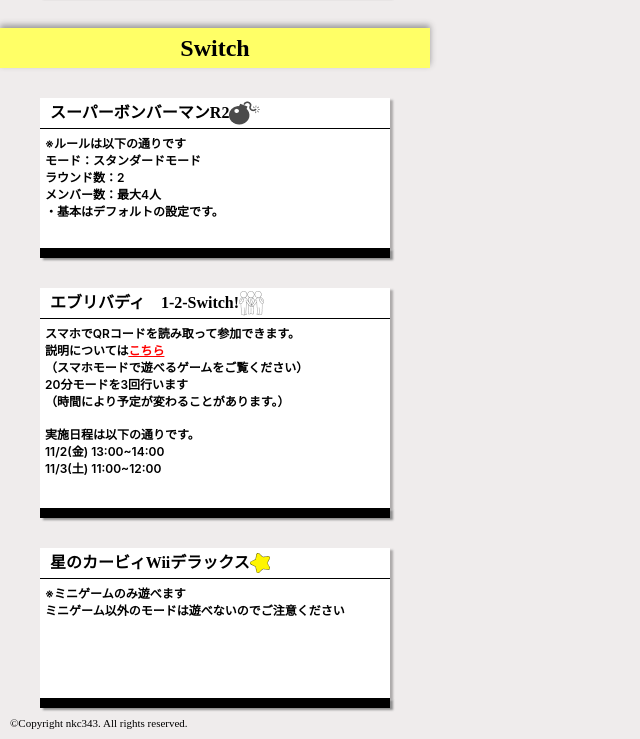
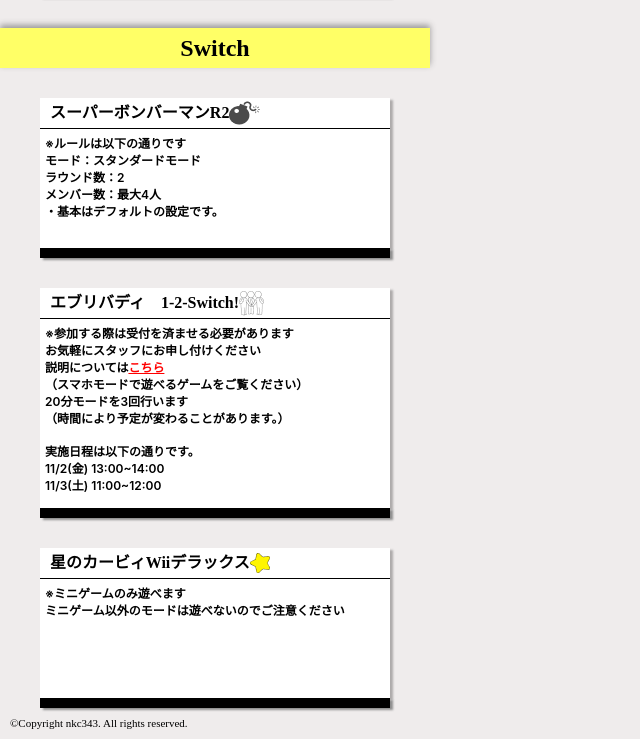
Before and after one commit to meigakusai2023/nkc343, a plain HTML site: page help.html in a window 1280 px wide. Shown: the part 2792-3531 px from the top of the page, without its empty margins (0-640 px from the left). Drawn offline with nearby package versions, Linux system fonts and the light colour scheme; a web font is replaced by a local one.

Commit message:
1-2-Switchのテキスト変更

```diff
--- a/help.html
+++ b/help.html
@@ -306,7 +306,8 @@
                         <img src="./img/kyouryoku.png" alt="people">
                     </div>
                     <div class="discreption">
-                        <p>スマホでQRコードを読み取って参加できます。</p>
+                        <p>※参加する際は受付を済ませる必要があります</p>
+                        <p>お気軽にスタッフにお申し付けください</p>
                         <p>説明については<a href="https://www.nintendo.co.jp/switch/argta/index.html" target="_blank" class="link">こちら</a>
                             <p>（スマホモードで遊べるゲームをご覧ください）</p>
 
@@ -316,6 +317,7 @@
                         <p>実施日程は以下の通りです。</p>
                         <p>11/2(金) 13:00~14:00</p>
                         <p>11/3(土) 11:00~12:00</p>
+
 
 
 
```
